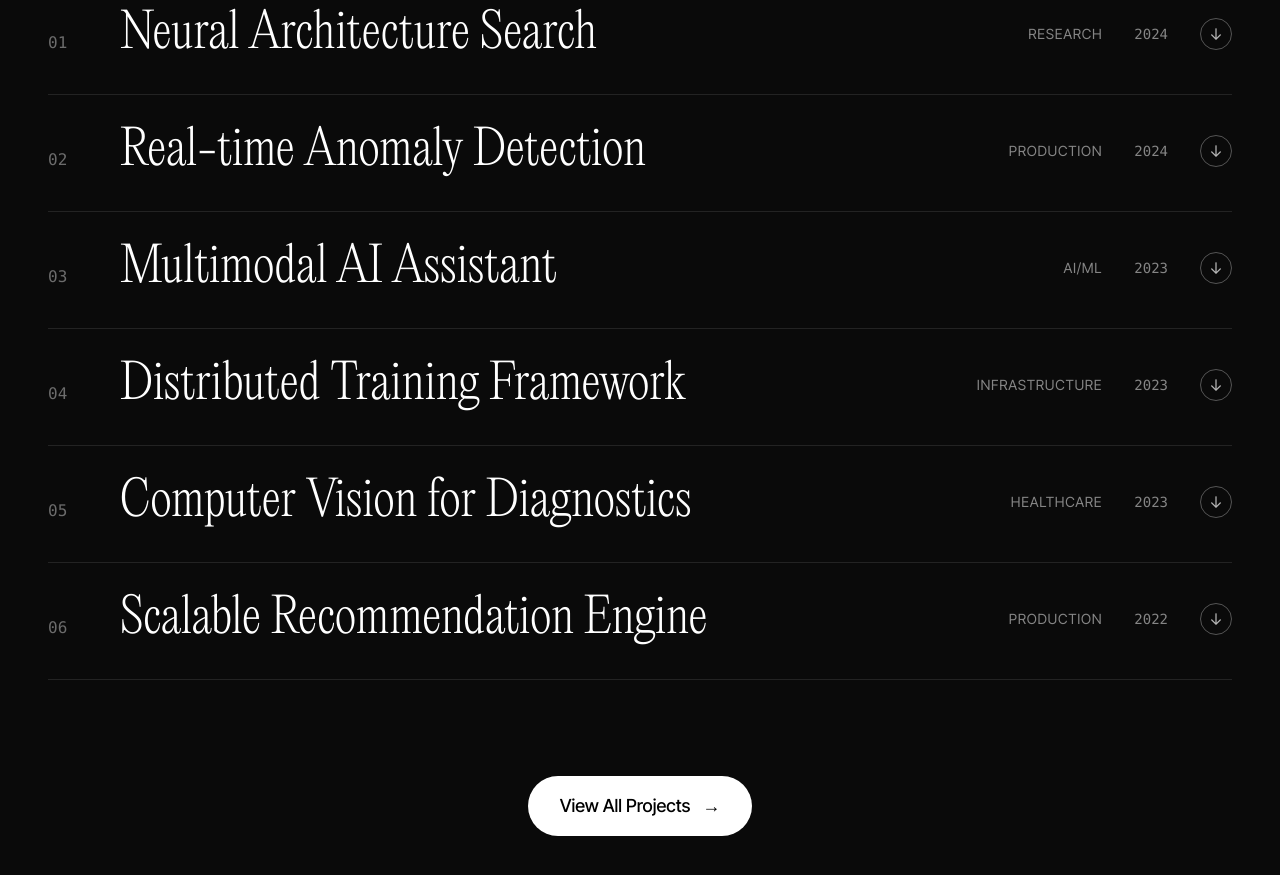
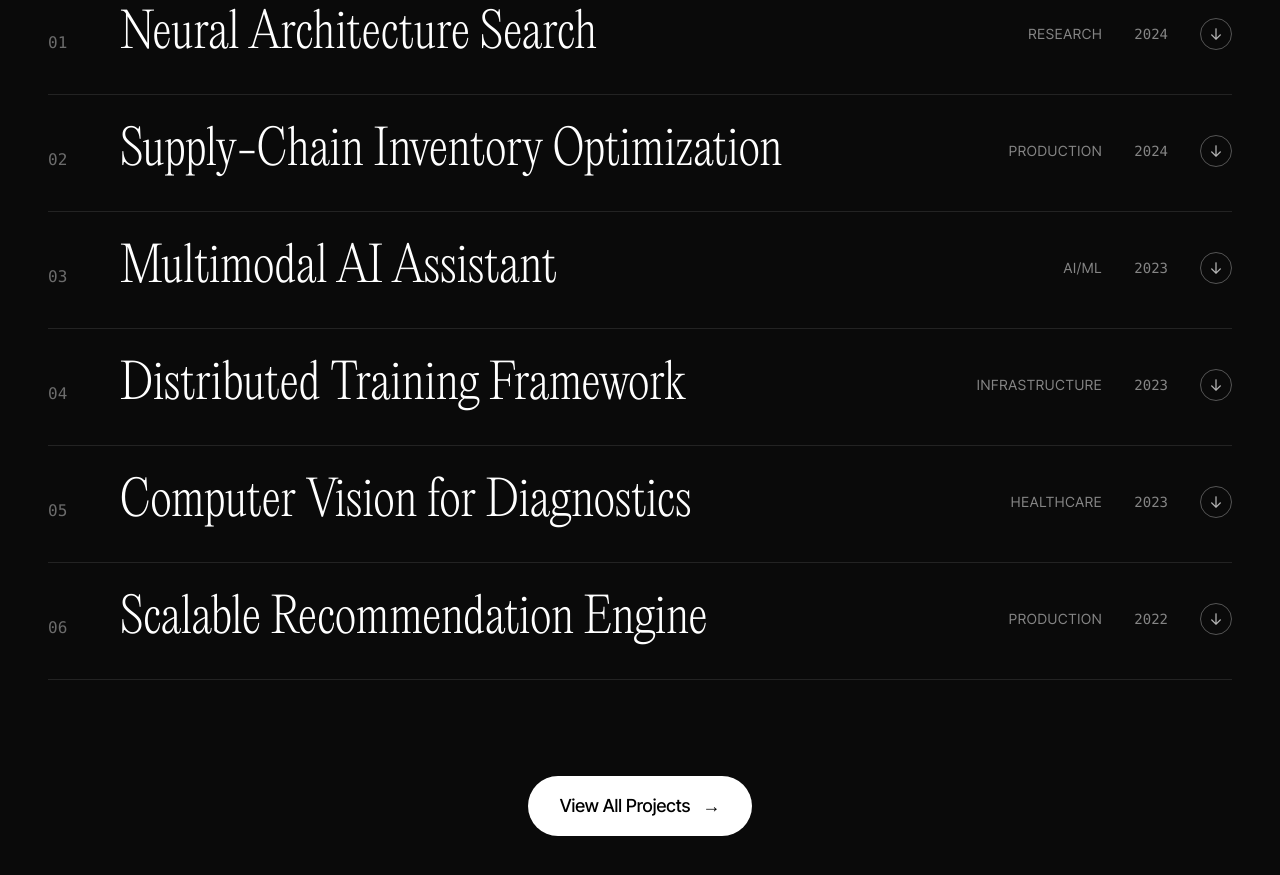
Before and after one commit to Ankita1800/ProjectAnkita, a Next.js app: page / in a window 1280 px wide. Shown: the part 2020-2895 px from the top of the page. Built offline with nearby package versions, Linux system fonts and the light colour scheme.

Commit message:
feat: replace project entry with Supply-Chain Inventory Optimization, updating description and tags

```diff
--- a/src/data/projects.ts
+++ b/src/data/projects.ts
@@ -27,15 +27,15 @@ export const PROJECTS_DATA: Project[] = [
     href: "#",
   },
   {
-    id: "real-time-anomaly",
-    title: "Real-time Anomaly Detection",
-    category: "Production",
-    year: "2024",
-    imageSrc: "/assets/placeholder.jpg",
-    description: "Engineered a high-throughput streaming ML pipeline to identify outliers and detect fraud in real-time transaction data with sub-millisecond latency.",
-    tags: [{ name: "Apache Kafka" }, { name: "TensorFlow" }, { name: "Redis" }, { name: "gRPC" }],
-    href: "#",
-  },
+  id: "supply-chain-optimization",
+  title: "Supply-Chain Inventory Optimization",
+  category: "Production",
+  year: "2024",
+  imageSrc: "/assets/placeholder.jpg",
+  description: "Built an end-to-end inventory optimization system using the DataCo Smart Supply Chain dataset, combining demand forecasting, delivery delay prediction, and dead stock detection to drive smarter restocking decisions.",
+  tags: [{ name: "Python" }, { name: "XGBoost" }, { name: "Streamlit" }, { name: "Power BI" }],
+  href: "#",
+},
   {
     id: "multimodal-ai-assistant",
     title: "Multimodal AI Assistant",
```
